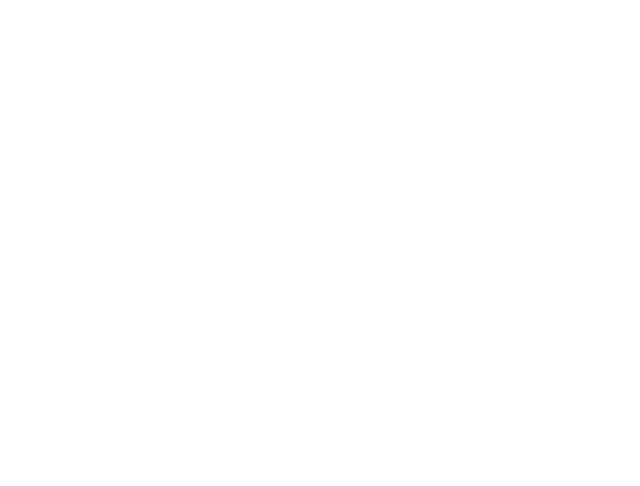
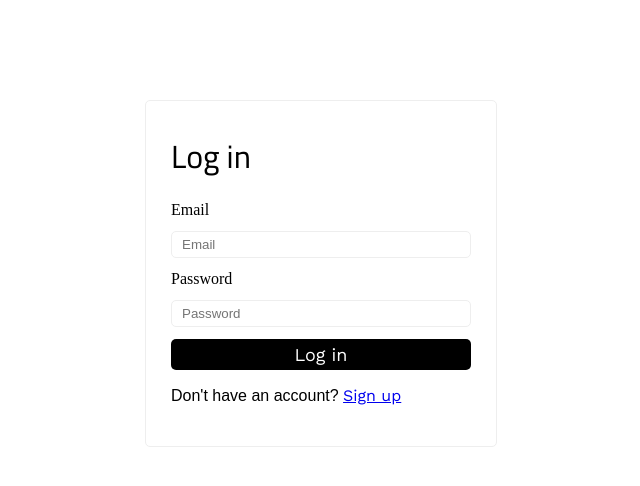
Before and after one commit to bourdier/jotter, a React (Vite) app: page /login in a window 1280 px wide. Before the commit this address had no page. Shown: the top 486 px of the page, without its empty margins (319-959 px from the left). Built offline with nearby package versions, Linux system fonts and the light colour scheme; a web font is replaced by a local one.

Commit message:
Create login page

```diff
--- a/src/App.jsx
+++ b/src/App.jsx
@@ -2,12 +2,14 @@
 import './index.css'
 
 import Homepage from './routes/Homepage'
+import Login from './routes/Login';
 
 function App() {
   return (
     <>
       <Routes>
         <Route path="/" element={<Homepage />} />
+        <Route path="/login" element={<Login />} />
       </Routes>
     </>
   )
--- a/src/assets/sass/main.scss
+++ b/src/assets/sass/main.scss
@@ -12,3 +12,4 @@
 @import 'layouts/upperbar';
 
 @import 'pages/homepage';
+@import 'pages/sign';
--- /dev/null
+++ b/src/assets/sass/pages/_sign.scss
@@ -0,0 +1,20 @@
+.sign {
+  margin: auto;
+  width: 300px;
+  padding: 25px;
+  margin-top: 100px;
+  border: 1px solid $secondary;
+  border-radius: 5px;
+  h1 {
+    margin: 0 0 15px 0;
+  }
+  &__form {
+    display: flex;
+    flex-direction: column;
+    justify-content: center;
+    gap: 12px;
+    button {
+      font-size: 18px;
+    }
+  }
+}
--- a/src/index.css
+++ b/src/index.css
@@ -218,4 +218,25 @@
   text-decoration: underline;
 }
 
+.sign {
+  margin: auto;
+  width: 300px;
+  padding: 25px;
+  margin-top: 100px;
+  border: 1px solid #eee;
+  border-radius: 5px;
+}
+.sign h1 {
+  margin: 0 0 15px 0;
+}
+.sign__form {
+  display: flex;
+  flex-direction: column;
+  justify-content: center;
+  gap: 12px;
+}
+.sign__form button {
+  font-size: 18px;
+}
+
 /*# sourceMappingURL=index.css.map */
--- /dev/null
+++ b/src/routes/Login.jsx
@@ -0,0 +1,15 @@
+export default function Login() {
+  return (
+    <div className="sign">
+      <h1>Log in</h1>
+      <form className="sign__form">
+        <label htmlFor="email">Email</label>
+        <input type="email" id="email" name="email" placeholder="Email" />
+        <label htmlFor="password">Password</label>
+        <input type="password" id="password" name="password" placeholder="Password" />
+        <button type="submit" className="signup">Log in</button>
+      </form>
+      <p>Don't have an account? <a href="/signup">Sign up</a></p>
+    </div>
+  )
+}
```
Also changed, not shown: 1 other file (tests, documents, lock files or other folders).
